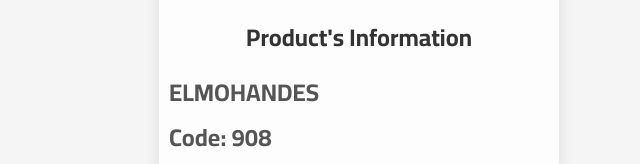
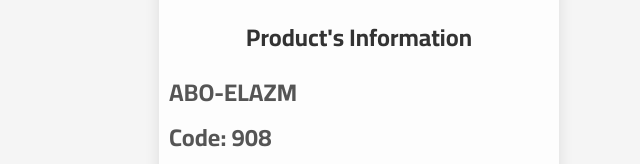
Before and after one commit to uoplone/DOOR-908-012-70.ALM, a plain HTML site: page index.html in a window 1280 px wide. Shown: the part 636-800 px from the top of the page, 281-921 px from the left. Drawn offline with Linux system fonts and the light colour scheme.

Commit message:
Update index.html

```diff
--- a/index.html
+++ b/index.html
@@ -57,7 +57,7 @@
     <img src="image15.jpg" alt="صورة المنتج" class="product-image" style="max-width: 60%;">
     <div class="product-title">Product's Information</div>
     <div class="product-description">
-      <h2>ELMOHANDES</h2>
+      <h2>ABO-ELAZM</h2>
       <h2>Code: 908</h2>
       <h2>Color: 012</h2>
       <h2>Measure: 208×70×4.2</h2>
```
